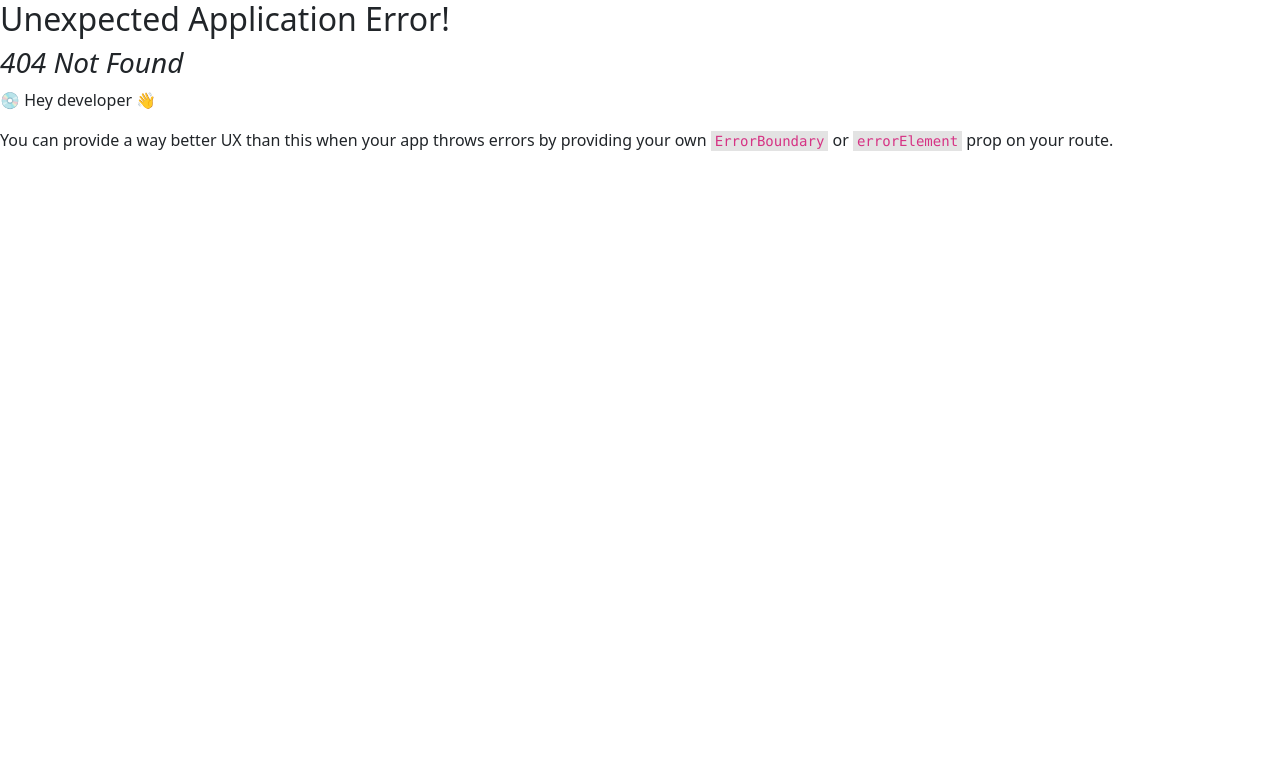
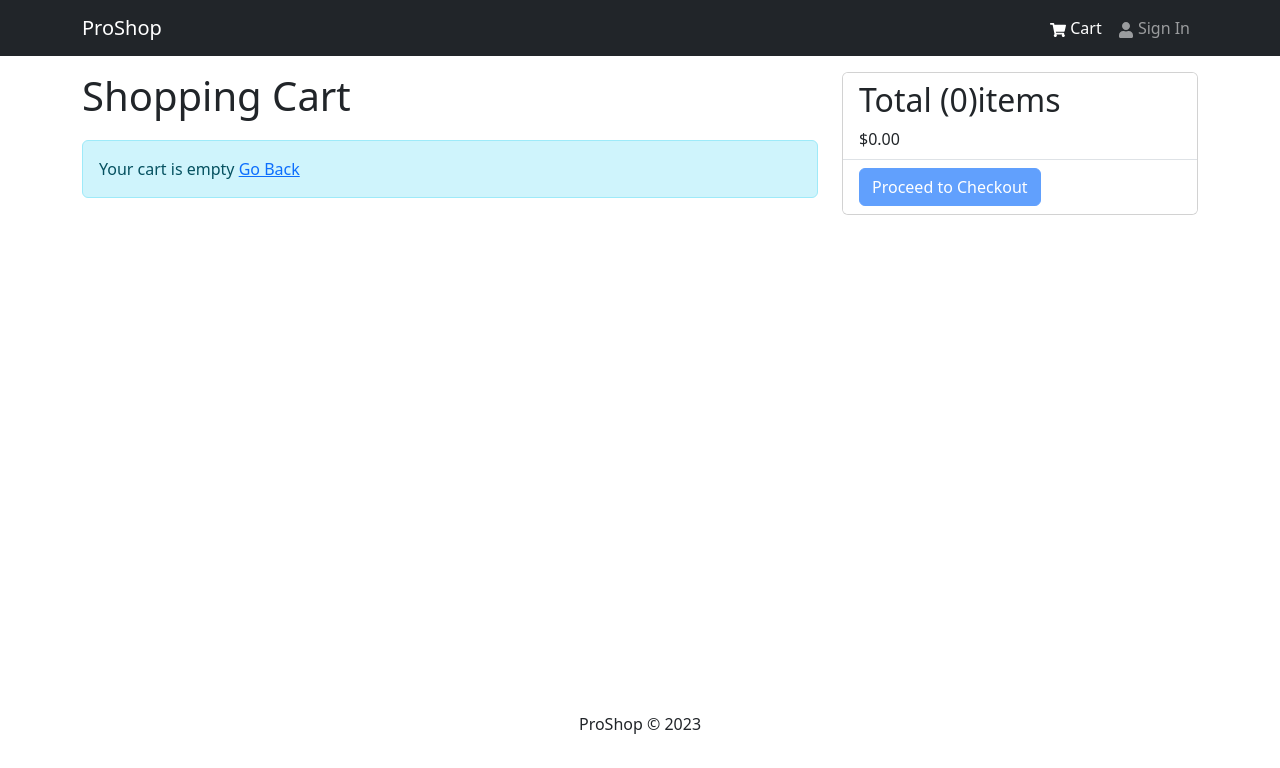
Before and after one commit to utkarsh032/ProShop-V2, a React (Create React App) app in the folder frontend/: page /cart in a window 1280 px wide. Before the commit this address had no page. Shown: the top 768 px of the page. Built offline with nearby package versions, Linux system fonts and the light colour scheme.

Commit message:
CartrScreen

```diff
--- a/frontend/src/index.js
+++ b/frontend/src/index.js
@@ -14,12 +14,14 @@
 import store from "./store";
 import HomeScreen from "./screens/HomeScreen";
 import ProductScreen from "./screens/ProductScreen";
+import CartScreen from "./screens/CartScreen";
 
 const router = createBrowserRouter(
   createRoutesFromElements(
     <Route path="/" element={<App />}>
       <Route index={true} path="/" element={<HomeScreen />} />
       <Route path="/product/:id" element={<ProductScreen />} />
+      <Route path="/cart" element={<CartScreen />} />
     </Route>
   )
 );
--- /dev/null
+++ b/frontend/src/screens/CartScreen.jsx
@@ -0,0 +1,104 @@
+import { Link, useNavigate } from "react-router-dom";
+import { useDispatch, useSelector } from "react-redux";
+import {
+  Row,
+  Col,
+  ListGroup,
+  Image,
+  Form,
+  Button,
+  Card,
+  ListGroupItem,
+} from "react-bootstrap";
+import { FaTrash } from "react-icons/fa";
+import Message from "../components/Message";
+import { addToCart } from "../slices/cartSlice";
+
+const CartScreen = () => {
+  const navigate = useNavigate();
+  const dispatch = useDispatch();
+
+  const cart = useSelector((state) => state.cart);
+  const { cartItems } = cart;
+
+  const addToCartHandler = async (product, qty) => {
+    dispatch(addToCart({ ...product, qty }));
+  };
+
+  return (
+    <Row>
+      <Col md={8}>
+        <h1 style={{ marginBottom: "20px" }}>Shopping Cart</h1>
+        {cartItems.length === 0 ? (
+          <Message>
+            Your cart is empty <Link to="/">Go Back</Link>
+          </Message>
+        ) : (
+          <ListGroup variant="flush">
+            {cartItems.map((item) => (
+              <ListGroup.Item key={item._id}>
+                <Row>
+                  <Col md={2}>
+                    <Image src={item.image} alt={item.name} fluid rounded />
+                  </Col>
+                  <Col md={3}>
+                    <Link to={`/product/$item._id`}>{item.name}</Link>
+                  </Col>
+                  <Col md={2}>${item.price}</Col>
+                  <Col md={1}>
+                    <Form.Control
+                      as="select"
+                      value={item.qty}
+                      onChange={(e) =>
+                        addToCartHandler(item, Number(e.target.value))
+                      }
+                    >
+                      {[...Array(item.countInStock).keys()].map((x) => (
+                        <option key={x + 1} value={x + 1}>
+                          {x + 1}
+                        </option>
+                      ))}
+                    </Form.Control>
+                  </Col>
+                  <Col md={2}>
+                    <Button type="button" variant="light">
+                      <FaTrash />
+                    </Button>
+                  </Col>
+                </Row>
+              </ListGroup.Item>
+            ))}
+          </ListGroup>
+        )}
+      </Col>
+      <Col md={4}>
+        <Card>
+          <ListGroup variant="flush">
+            <ListGroup.Item>
+              <h2>
+                Total ({cartItems.reduce((acc, item) => acc + item.qty, 0)}
+                )items
+              </h2>
+              $
+              {cartItems
+                .reduce((acc, item) => acc + item.qty * item.price, 0)
+                .toFixed(2)}
+            </ListGroup.Item>
+
+            <ListGroup.Item>
+              <Button
+                type="button"
+                className="btn-block"
+                disabled={cartItems.length === 0}
+              >
+                Proceed to Checkout
+              </Button>
+            </ListGroup.Item>
+          </ListGroup>
+        </Card>
+      </Col>
+    </Row>
+  );
+};
+
+export default CartScreen;
```
